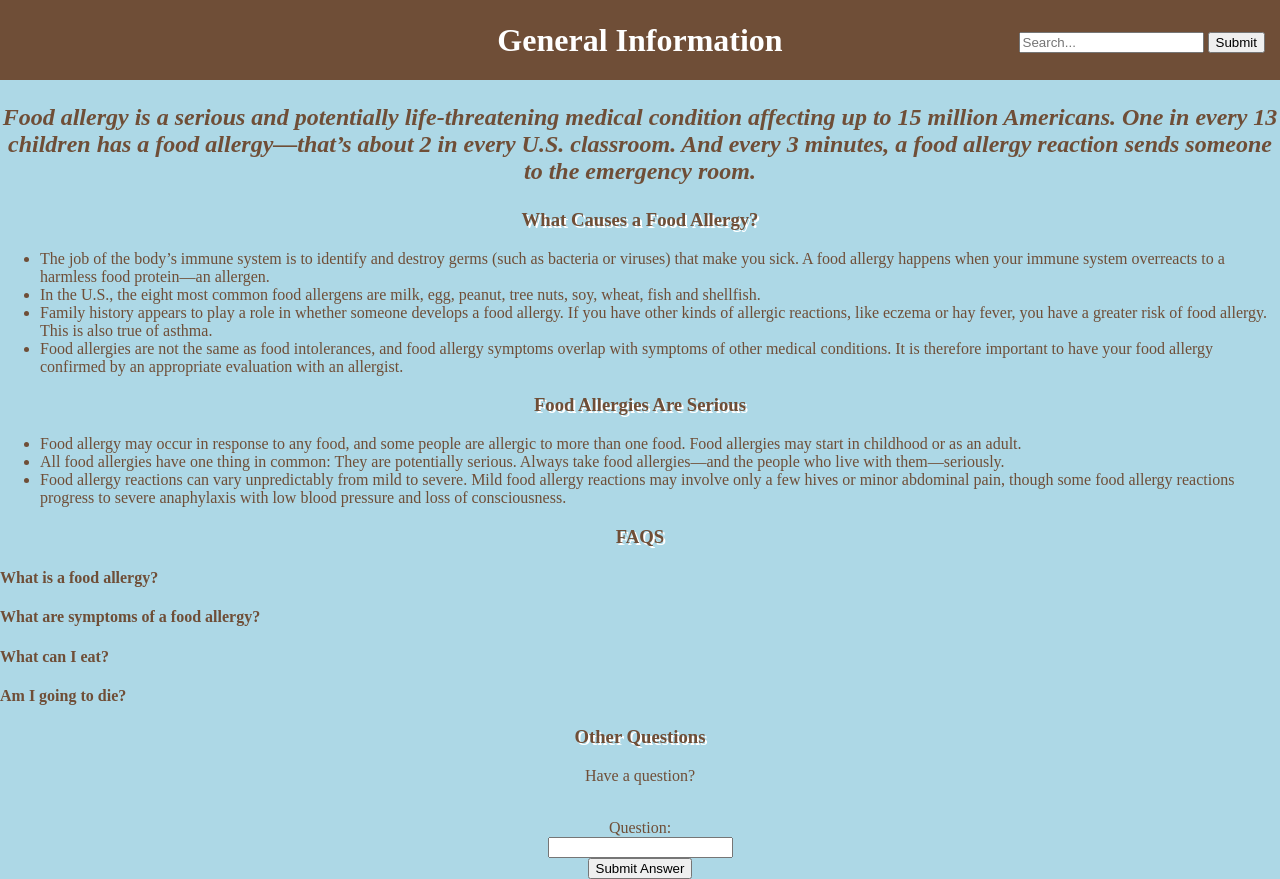
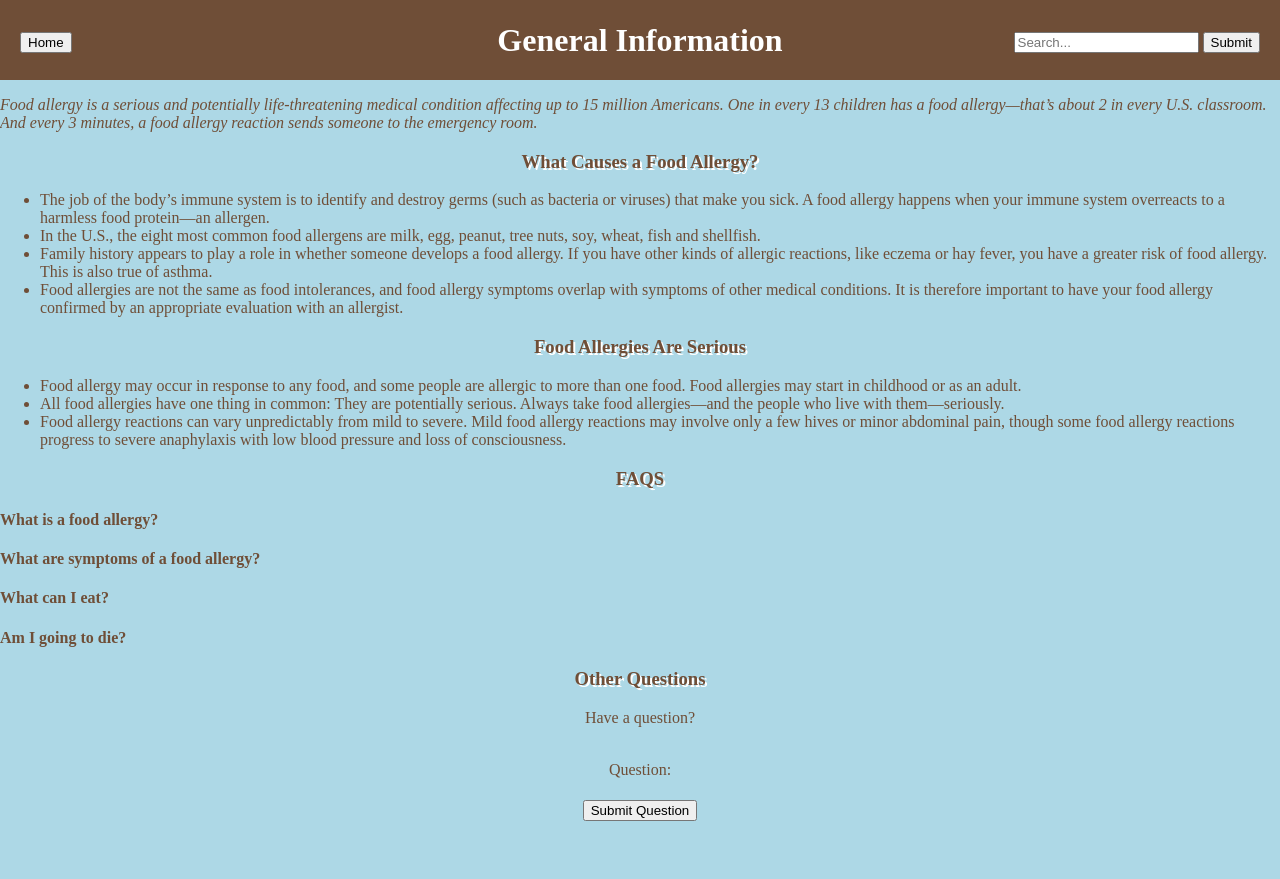
Before and after one commit to anitali2002/cssi2018Allergies, a Python web app: template templates/genInfo.html in a window 1280 px wide. After the commit the page ends 821 px from the top, so only its background shows below. Run offline with Jinja, Linux system fonts and the light colour scheme; the template is opened without the code that fills it, so the values that code supplies are empty.

Commit message:
round 2 of final edits
edits to genInfo page- with the questions, search bar and home button should be where necessary

```diff
--- a/styles/genInfoStyle.css
+++ b/styles/genInfoStyle.css
@@ -21,7 +21,14 @@ h1 {
     text-align: right;
     position: absolute;
     top: 32px;
-    right: 15px;
+    right: 20px;
+}
+
+.homeButton {
+    text-align: left;
+    position: absolute;
+    top: 32px;
+    left: 20px;
 }
 .spiel  {
   font-style: italic;
@@ -39,3 +46,7 @@ h3{
 .indent{
    text-indent: 50px;
 }
+
+.question{
+  visibility: hidden;
+}
--- a/styles/welcomeStyles.css
+++ b/styles/welcomeStyles.css
@@ -12,6 +12,12 @@ body {
   background-color:#6F4E37;
   height: 50px;
   text-align: center;
+}
+.search {
+    text-align: right;
+    position: absolute;
+    top: 32px;
+    right: 20px;
 }
 h1 {
   margin: 0;
--- a/templates/allergyInfo.html
+++ b/templates/allergyInfo.html
@@ -12,6 +12,11 @@
       <input type="text" placeholder="Allergy Search..." name="allergyName">
       <button type="submit">Submit</button>
     </form>
+  </div>
+  <div class="homeButton">
+    <a href="/">
+      <button> Home </button>
+    </a>
   </div>
 </div>
 <div class="row">
--- a/templates/allergySubmit.html
+++ b/templates/allergySubmit.html
@@ -25,5 +25,6 @@
           <input type="submit" class="container" placeholder="Submit New Allergy!">
           <input type="text" class = "submitType" name="submission" value="allergy">
       </form>
+    </div>
 </body>
 </html>
--- a/templates/genInfo.html
+++ b/templates/genInfo.html
@@ -13,8 +13,12 @@
         <button type="submit">Submit</button>
       </form>
     </div>
+    <div class="homeButton">
+      <a href="/">
+        <button> Home </button>
+      </a>
+    </div>
   </div>
-  <h2>
     <p class="spiel"> Food allergy is a serious and potentially life-threatening medical condition affecting up to 15 million Americans. One in every 13 children has a food allergy—that’s about 2 in every U.S. classroom. And every 3 minutes, a food allergy reaction sends someone to the emergency room.
 
     <h3 align="center">What Causes a Food Allergy? </h3>
@@ -41,19 +45,20 @@
 
     <h3> Other Questions </h3>
     <div align ="center">
-      <form method="post">
-        <p> Have a question? </p> <br>
-        Question:<br>
-        <input type="text" class = "question" name="question">
+      <p> Have a question? </p> <br>
+      Question:<br>
+      <form method="post" action="/genInfo">
+        <input type="text" class = "question" name="userQuestion">
         <br>
-        <input type="submit" value="Submit Answer">
+        <input type="submit" value="Submit Question">
       </form>
       {% for question in questionsDatabase %}
         <h4> {{question.question}} </h4>
         {% for i in range(question.answers|length) %}
-          <p> {{question.answerNames[i]}}:{{question.answers[i]}}</p>
+          <p> {{question.answerNames[i]}} says: {{question.answers[i]}}</p>
         {% endfor %}
-        <form method="post">
+        <form method="post" action="/genInfo">
+          <input type="text" class = "question" name="questionKey" value="{{question.question}}">
           <p> Have an answer?</p><br>
           Name:<br>
           <input type="text" class = "answer" name="answerName" value="">
```
Also changed, not shown: main.py (+14 -6 lines), styles/allergyInfoStyle.css (+8 -1 lines), styles/recipe.css (+17 -0 lines), templates/recipe.html (+13 -8 lines), templates/welcome.html (+7 -7 lines).
